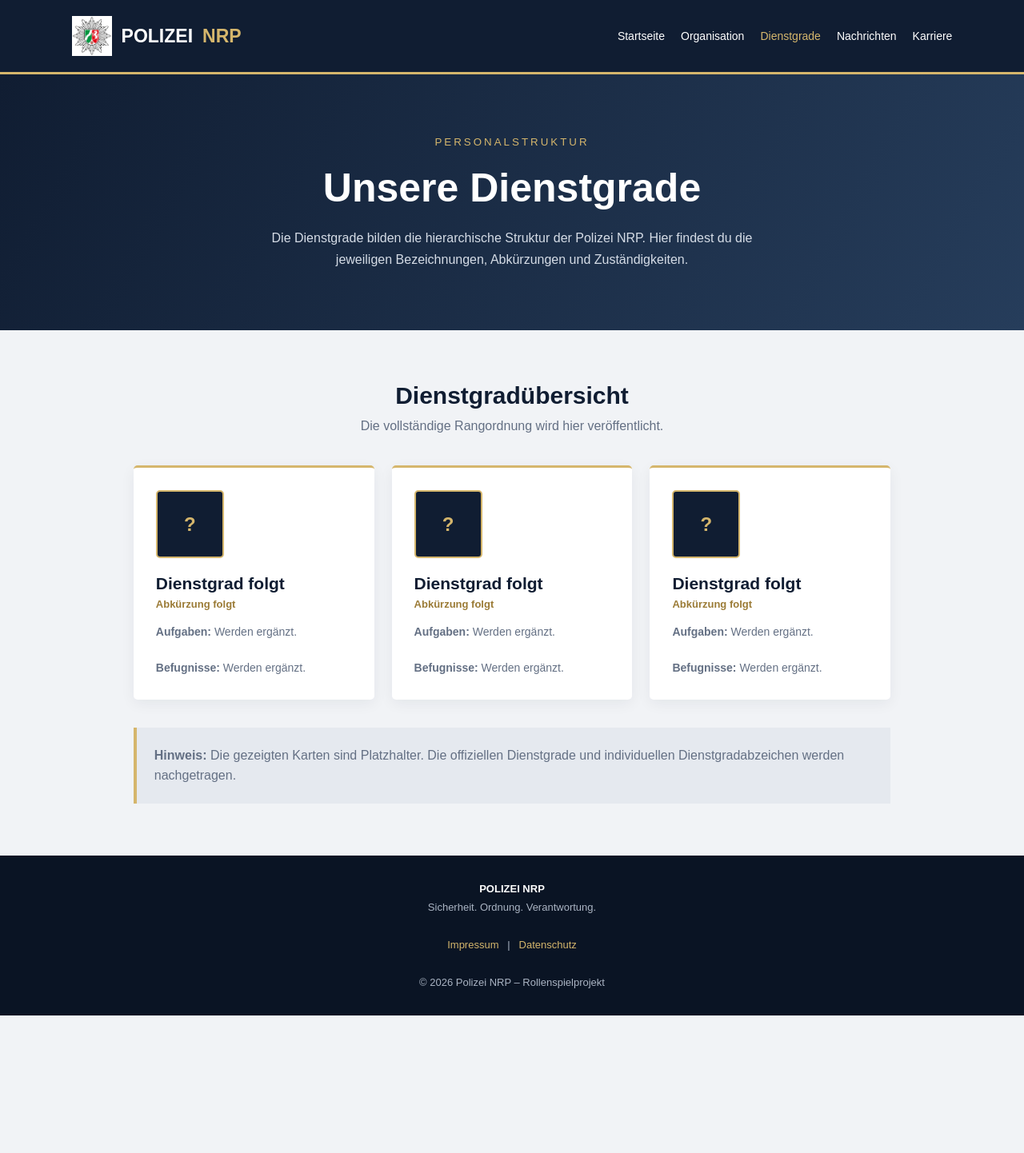
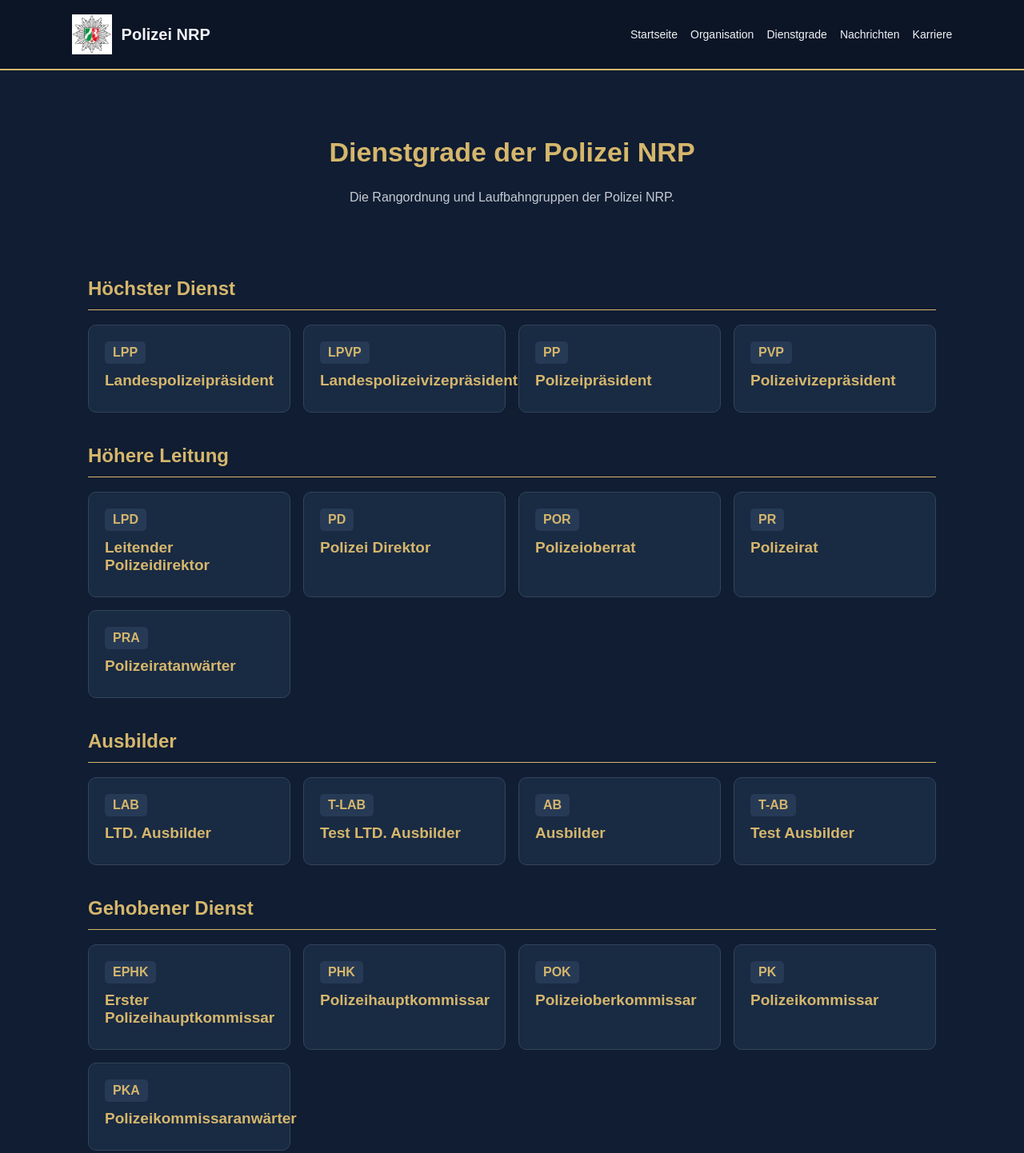
Before and after one commit to fynnz2011-byte/polizei-nrp, a plain HTML site: page dienstgrade.html in a window 1280 px wide. Shown: the top 1442 px of the page at 80% size. Before the commit the page ends 1270 px from the top, so only its background shows below. Drawn offline with Linux system fonts and the light colour scheme.

Commit message:
Update dienstgrade.html

```diff
--- a/dienstgrade.html
+++ b/dienstgrade.html
@@ -4,292 +4,232 @@
 <head>
     <meta charset="UTF-8">
     <meta name="viewport" content="width=device-width, initial-scale=1.0">
-    <meta name="theme-color" content="#101D32">
     <title>Dienstgrade | Polizei NRP</title>
 
     <style>
-        :root {
-            --navy: #101D32;
-            --gold: #D5B66C;
-            --light: #F1F3F6;
-            --muted: #647084;
-        }
-
         * {
-            margin: 0;
-            padding: 0;
             box-sizing: border-box;
         }
 
         body {
-            font-family: Arial, Helvetica, sans-serif;
-            background: var(--light);
-            color: var(--navy);
+            margin: 0;
+            font-family: Arial, sans-serif;
+            background: #101D32;
+            color: #F1F3F6;
         }
 
         header {
-            background: var(--navy);
-            color: white;
-            padding: 20px 7%;
+            background: #0B1526;
+            padding: 18px 7%;
             display: flex;
+            align-items: center;
             justify-content: space-between;
-            align-items: center;
             flex-wrap: wrap;
-            gap: 20px;
-            border-bottom: 3px solid var(--gold);
+            gap: 15px;
+            border-bottom: 2px solid #D5B66C;
         }
 
-        .brand {
-            font-size: 23px;
-            font-weight: bold;
+        header img {
+            width: 50px;
+            height: 50px;
+            object-fit: contain;
         }
 
-        .brand span {
-            color: var(--gold);
+        header strong {
+            display: flex;
+            align-items: center;
+            gap: 12px;
+            font-size: 20px;
         }
 
         nav {
             display: flex;
-            gap: 20px;
             flex-wrap: wrap;
+            gap: 16px;
         }
 
         nav a {
-            color: white;
+            color: #F1F3F6;
             text-decoration: none;
             font-size: 14px;
         }
 
-        nav a:hover,
-        nav a.active {
-            color: var(--gold);
+        nav a:hover {
+            color: #D5B66C;
         }
 
         .hero {
-            background: linear-gradient(120deg, #101D32, #263D5B);
-            color: white;
             text-align: center;
-            padding: 75px 7%;
-        }
-
-        .hero small {
-            color: var(--gold);
-            letter-spacing: 3px;
-            text-transform: uppercase;
+            padding: 55px 20px 35px;
         }
 
         .hero h1 {
-            font-size: clamp(35px, 5vw, 50px);
-            margin: 20px 0;
+            color: #D5B66C;
+            font-size: 34px;
         }
 
         .hero p {
-            color: #D5DCE6;
-            line-height: 1.7;
-            max-width: 650px;
-            margin: auto;
+            color: #C5CBD4;
         }
 
         main {
             max-width: 1100px;
             margin: auto;
-            padding: 65px 6%;
+            padding: 20px;
         }
 
-        .heading {
-            text-align: center;
+        .rank-group {
             margin-bottom: 40px;
         }
 
-        .heading h2 {
-            font-size: 30px;
-            margin-bottom: 12px;
-        }
-
-        .heading p {
-            color: var(--muted);
+        .rank-group h2 {
+            color: #D5B66C;
+            border-bottom: 1px solid #D5B66C;
+            padding-bottom: 12px;
+            margin-bottom: 18px;
         }
 
         .ranks {
             display: grid;
-            grid-template-columns: repeat(auto-fit, minmax(250px, 1fr));
-            gap: 22px;
+            grid-template-columns: repeat(auto-fit, minmax(230px, 1fr));
+            gap: 16px;
         }
 
         .rank {
-            background: white;
-            border-top: 3px solid var(--gold);
-            border-radius: 5px;
-            padding: 28px;
-            box-shadow: 0 5px 18px rgba(16,29,50,.06);
-        }
-
-        .insignia {
-            height: 85px;
-            width: 85px;
-            margin-bottom: 20px;
-            background: var(--navy);
-            border: 2px solid var(--gold);
-            border-radius: 5px;
-            display: flex;
-            align-items: center;
-            justify-content: center;
-            color: var(--gold);
-            font-weight: bold;
-            font-size: 24px;
+            background: #192A43;
+            border: 1px solid #34445B;
+            border-radius: 10px;
+            padding: 20px;
         }
 
         .rank h3 {
-            font-size: 21px;
-            margin-bottom: 6px;
+            margin: 0 0 8px;
+            color: #D5B66C;
+            font-size: 19px;
+        }
+
+        .rank p {
+            margin: 5px 0;
+            color: #D5DAE2;
+            font-size: 14px;
         }
 
         .abbreviation {
-            color: #9B7B36;
+            display: inline-block;
+            background: #263A56;
+            color: #D5B66C;
+            padding: 5px 10px;
+            border-radius: 5px;
             font-weight: bold;
-            font-size: 13px;
-            margin-bottom: 16px;
-        }
-
-        .rank p {
-            color: var(--muted);
-            font-size: 14px;
-            line-height: 1.6;
-        }
-
-        .placeholder {
-            margin-top: 35px;
-            background: #E5E9EF;
-            padding: 22px;
-            border-left: 4px solid var(--gold);
-            color: var(--muted);
-            line-height: 1.6;
+            margin-bottom: 10px;
         }
 
         footer {
-            background: #0A1424;
-            color: #AAB4C3;
-            padding: 30px 7%;
             text-align: center;
+            padding: 25px;
+            margin-top: 40px;
+            background: #0B1526;
+            color: #AEB8C7;
             font-size: 13px;
-            line-height: 1.8;
         }
 
-        footer strong {
-            color: white;
-        }
-
-        footer a {
-            color: var(--gold);
-            text-decoration: none;
-        }
-
-        @media (max-width: 650px) {
+        @media (max-width: 600px) {
             header {
                 justify-content: center;
-                text-align: center;
             }
 
             nav {
                 justify-content: center;
-                gap: 15px;
+            }
+
+            .hero h1 {
+                font-size: 27px;
             }
         }
-.brand {
-    display: flex;
-    align-items: center;
-    gap: 12px;
-}
-
-.brand img {
-    width: 50px !important;
-    height: 50px !important;
-    max-width: 50px;
-    object-fit: contain;
-}
     </style>
 </head>
 
 <body>
 
 <header>
-    <div class="brand"><img src="logo.jpg" alt="Polizei NRP Logo" style="width:50px !important; height:50px !important; max-width:50px !important; object-fit:contain;"> POLIZEI <span>NRP</span></div>
+    <strong>
+        <img src="logo.jpg" alt="Polizei NRP Logo">
+        Polizei NRP
+    </strong>
 
     <nav>
         <a href="index.html">Startseite</a>
         <a href="organisation.html">Organisation</a>
-        <a href="dienstgrade.html" class="active">Dienstgrade</a>
+        <a href="dienstgrade.html">Dienstgrade</a>
         <a href="nachrichten.html">Nachrichten</a>
         <a href="karriere.html">Karriere</a>
     </nav>
 </header>
 
 <section class="hero">
-    <small>Personalstruktur</small>
-    <h1>Unsere Dienstgrade</h1>
-    <p>
-        Die Dienstgrade bilden die hierarchische Struktur
-        der Polizei NRP. Hier findest du die jeweiligen
-        Bezeichnungen, Abkürzungen und Zuständigkeiten.
-    </p>
+    <h1>Dienstgrade der Polizei NRP</h1>
+    <p>Die Rangordnung und Laufbahngruppen der Polizei NRP.</p>
 </section>
 
 <main>
-    <div class="heading">
-        <h2>Dienstgradübersicht</h2>
-        <p>Die vollständige Rangordnung wird hier veröffentlicht.</p>
-    </div>
 
-    <div class="ranks">
+    <section class="rank-group">
+        <h2>Höchster Dienst</h2>
+        <div class="ranks">
+            <div class="rank"><span class="abbreviation">LPP</span><h3>Landespolizeipräsident</h3></div>
+            <div class="rank"><span class="abbreviation">LPVP</span><h3>Landespolizeivizepräsident</h3></div>
+            <div class="rank"><span class="abbreviation">PP</span><h3>Polizeipräsident</h3></div>
+            <div class="rank"><span class="abbreviation">PVP</span><h3>Polizeivizepräsident</h3></div>
+        </div>
+    </section>
 
-        <article class="rank">
-            <div class="insignia">?</div>
-            <h3>Dienstgrad folgt</h3>
-            <div class="abbreviation">Abkürzung folgt</div>
-            <p>
-                <strong>Aufgaben:</strong> Werden ergänzt.<br><br>
-                <strong>Befugnisse:</strong> Werden ergänzt.
-            </p>
-        </article>
+    <section class="rank-group">
+        <h2>Höhere Leitung</h2>
+        <div class="ranks">
+            <div class="rank"><span class="abbreviation">LPD</span><h3>Leitender Polizeidirektor</h3></div>
+            <div class="rank"><span class="abbreviation">PD</span><h3>Polizei Direktor</h3></div>
+            <div class="rank"><span class="abbreviation">POR</span><h3>Polizeioberrat</h3></div>
+            <div class="rank"><span class="abbreviation">PR</span><h3>Polizeirat</h3></div>
+            <div class="rank"><span class="abbreviation">PRA</span><h3>Polizeiratanwärter</h3></div>
+        </div>
+    </section>
 
-        <article class="rank">
-            <div class="insignia">?</div>
-            <h3>Dienstgrad folgt</h3>
-            <div class="abbreviation">Abkürzung folgt</div>
-            <p>
-                <strong>Aufgaben:</strong> Werden ergänzt.<br><br>
-                <strong>Befugnisse:</strong> Werden ergänzt.
-            </p>
-        </article>
+    <section class="rank-group">
+        <h2>Ausbilder</h2>
+        <div class="ranks">
+            <div class="rank"><span class="abbreviation">LAB</span><h3>LTD. Ausbilder</h3></div>
+            <div class="rank"><span class="abbreviation">T-LAB</span><h3>Test LTD. Ausbilder</h3></div>
+            <div class="rank"><span class="abbreviation">AB</span><h3>Ausbilder</h3></div>
+            <div class="rank"><span class="abbreviation">T-AB</span><h3>Test Ausbilder</h3></div>
+        </div>
+    </section>
 
-        <article class="rank">
-            <div class="insignia">?</div>
-            <h3>Dienstgrad folgt</h3>
-            <div class="abbreviation">Abkürzung folgt</div>
-            <p>
-                <strong>Aufgaben:</strong> Werden ergänzt.<br><br>
-                <strong>Befugnisse:</strong> Werden ergänzt.
-            </p>
-        </article>
+    <section class="rank-group">
+        <h2>Gehobener Dienst</h2>
+        <div class="ranks">
+            <div class="rank"><span class="abbreviation">EPHK</span><h3>Erster Polizeihauptkommissar</h3></div>
+            <div class="rank"><span class="abbreviation">PHK</span><h3>Polizeihauptkommissar</h3></div>
+            <div class="rank"><span class="abbreviation">POK</span><h3>Polizeioberkommissar</h3></div>
+            <div class="rank"><span class="abbreviation">PK</span><h3>Polizeikommissar</h3></div>
+            <div class="rank"><span class="abbreviation">PKA</span><h3>Polizeikommissaranwärter</h3></div>
+        </div>
+    </section>
 
-    </div>
+    <section class="rank-group">
+        <h2>Kleiner Dienst</h2>
+        <div class="ranks">
+            <div class="rank"><span class="abbreviation">PHM</span><h3>Polizeihauptmeister</h3></div>
+            <div class="rank"><span class="abbreviation">POM</span><h3>Polizeiobermeister</h3></div>
+            <div class="rank"><span class="abbreviation">PM</span><h3>Polizeimeister</h3></div>
+            <div class="rank"><span class="abbreviation">PMA</span><h3>Polizeimeisteranwärter</h3></div>
+            <div class="rank"><span class="abbreviation">PAW</span><h3>Polizeianwärter</h3></div>
+        </div>
+    </section>
 
-    <div class="placeholder">
-        <strong>Hinweis:</strong>
-        Die gezeigten Karten sind Platzhalter.
-        Die offiziellen Dienstgrade und individuellen
-        Dienstgradabzeichen werden nachgetragen.
-    </div>
 </main>
 
 <footer>
-    <strong>POLIZEI NRP</strong><br>
-    Sicherheit. Ordnung. Verantwortung.<br><br>
-    <a href="impressum.html">Impressum</a>
-    &nbsp; | &nbsp;
-    <a href="datenschutz.html">Datenschutz</a>
-    <br><br>
-    © 2026 Polizei NRP – Rollenspielprojekt
+    Polizei NRP · Sicherheit. Ordnung. Verantwortung.
 </footer>
 
 </body>
```
